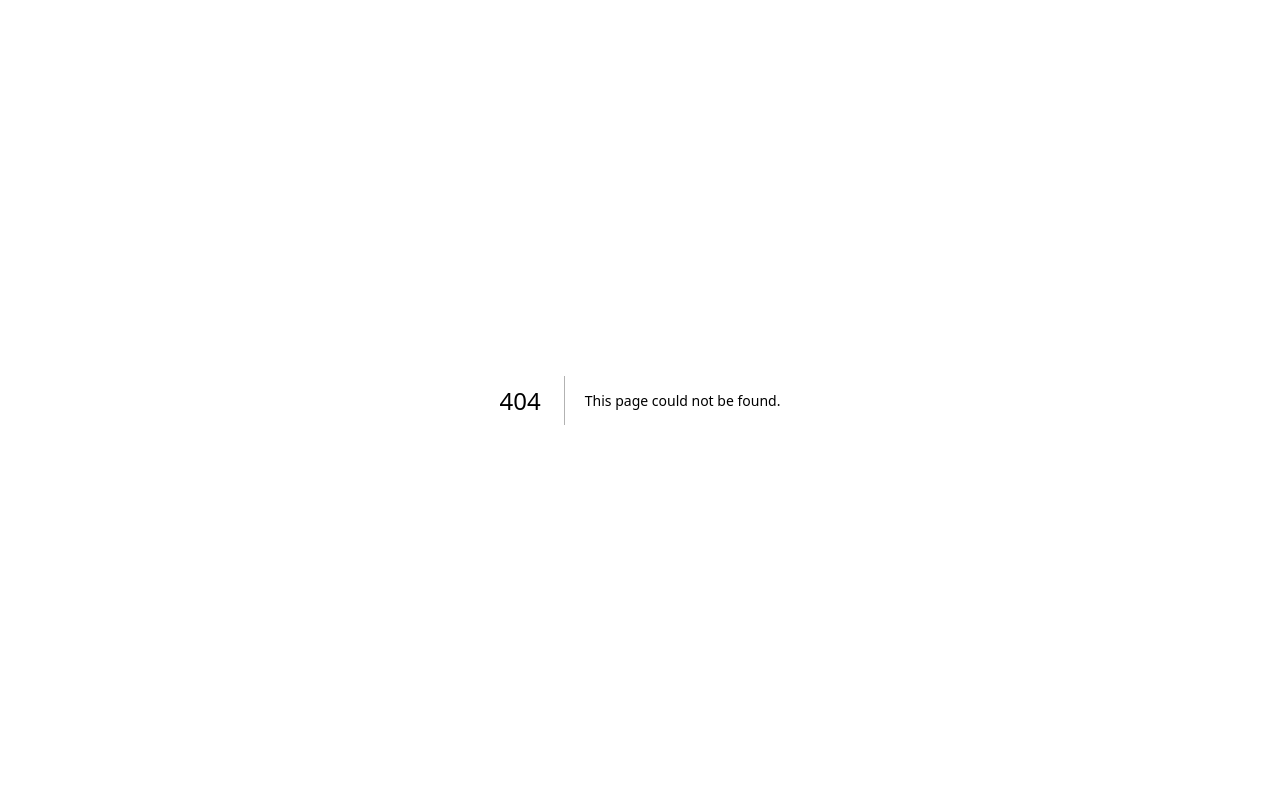
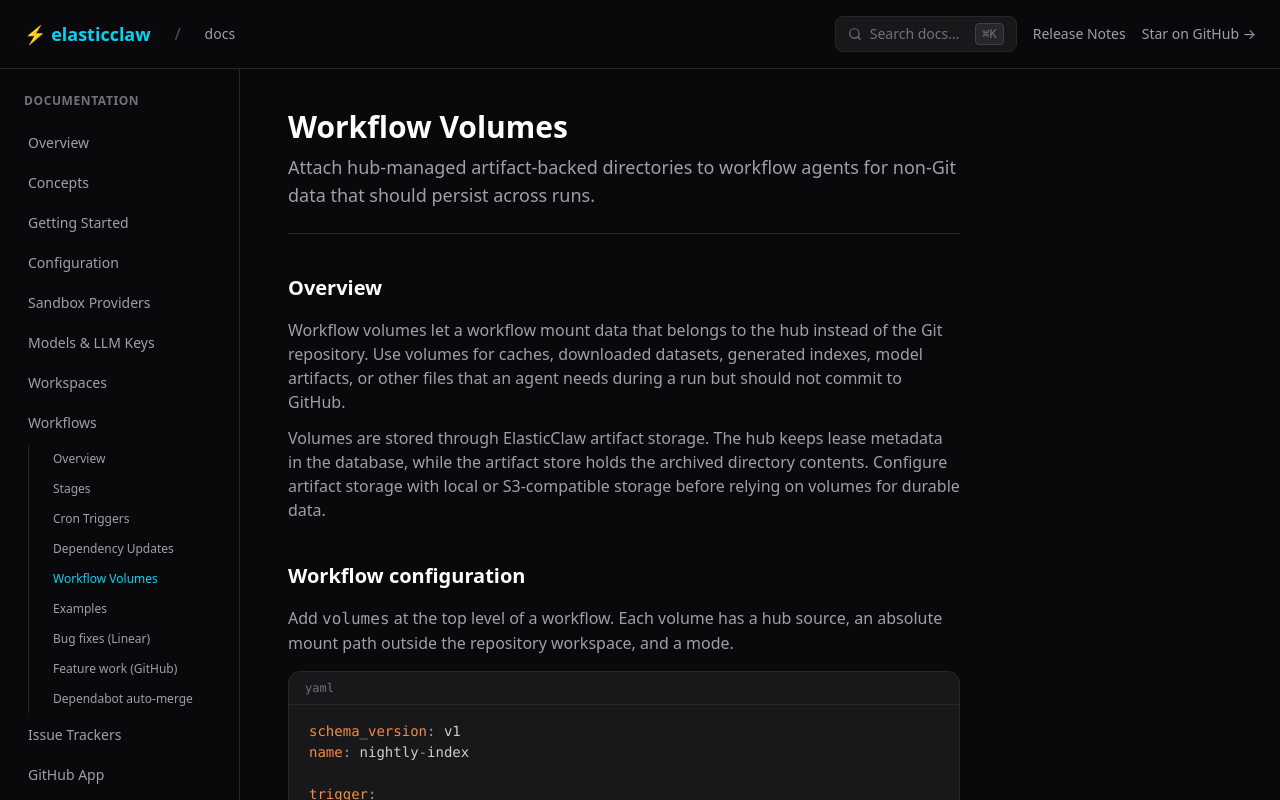
Before and after one commit to elasticclaw/elasticclaw.ai, a Next.js app: page /docs/workflow-volumes in a window 1280 px wide. Before the commit this address had no page. Shown: the top 800 px of the page. Built offline with nearby package versions, Linux system fonts and the light colour scheme.

Commit message:
Document workflow volumes

```diff
--- a/src/app/docs/layout.tsx
+++ b/src/app/docs/layout.tsx
@@ -64,6 +64,7 @@ const NAV_ITEMS: NavItem[] = [
       { href: "/docs/stages", label: "Stages" },
       { href: "/docs/cron-triggers", label: "Cron Triggers" },
       { href: "/docs/dependency-updates", label: "Dependency Updates" },
+      { href: "/docs/workflow-volumes", label: "Workflow Volumes" },
       { href: "/docs/examples", label: "Examples" },
       { href: "/docs/examples/bugfix-linear", label: "Bug fixes (Linear)" },
       { href: "/docs/examples/feature-github", label: "Feature work (GitHub)" },
--- /dev/null
+++ b/src/app/docs/workflow-volumes/page.tsx
@@ -0,0 +1,149 @@
+import type { Metadata } from "next";
+import { DocsPage, CodeBlock, Section, Note } from "@/components/docs-page";
+
+export const metadata: Metadata = { title: "Workflow Volumes" };
+
+export default function WorkflowVolumesPage() {
+  return (
+    <DocsPage
+      title="Workflow Volumes"
+      description="Attach hub-managed artifact-backed directories to workflow agents for non-Git data that should persist across runs."
+    >
+      <Section title="Overview">
+        <p>
+          Workflow volumes let a workflow mount data that belongs to the hub
+          instead of the Git repository. Use volumes for caches, downloaded
+          datasets, generated indexes, model artifacts, or other files that an
+          agent needs during a run but should not commit to GitHub.
+        </p>
+        <p className="mt-2">
+          Volumes are stored through ElasticClaw artifact storage. The hub keeps
+          lease metadata in the database, while the artifact store holds the
+          archived directory contents. Configure artifact storage with local or
+          S3-compatible storage before relying on volumes for durable data.
+        </p>
+      </Section>
+
+      <Section title="Workflow configuration">
+        <p>
+          Add <code>volumes</code> at the top level of a workflow. Each volume
+          has a hub source, an absolute mount path outside the repository
+          workspace, and a mode.
+        </p>
+        <CodeBlock lang="yaml">{`schema_version: v1
+name: nightly-index
+
+trigger:
+  cron:
+    schedule: "0 3 * * *"
+    timezone: UTC
+
+volumes:
+  - name: dependency-cache
+    source: hub://volumes/dependency-cache
+    mount: /home/daytona/.elasticclaw/volumes/dependency-cache
+    mode: rw
+  - name: reference-data
+    source: hub://volumes/reference-data:v1
+    mount: /home/daytona/.elasticclaw/volumes/reference-data
+    mode: ro
+
+stages:
+  - id: working
+    entry: true
+    on_enter:
+      inject: |
+        Use /home/daytona/.elasticclaw/volumes/reference-data for inputs.
+        Store reusable generated files in /home/daytona/.elasticclaw/volumes/dependency-cache.
+
+  - id: done
+    terminal: true
+    triggers:
+      - message_contains: "[DONE]"`}</CodeBlock>
+      </Section>
+
+      <Section title="Fields">
+        <div className="space-y-3 text-sm text-zinc-400">
+          <p><code className="text-cyan-300">name</code> - Workflow-local volume name. Use letters, numbers, hyphens, or underscores.</p>
+          <p><code className="text-cyan-300">source</code> - Hub volume ref in the form <code>hub://volumes/&lt;name&gt;</code> or <code>hub://volumes/&lt;name&gt;:&lt;tag&gt;</code>. Untagged refs use <code>latest</code>.</p>
+          <p><code className="text-cyan-300">mount</code> - Absolute path where the volume is extracted inside the sandbox. It must be outside the repository workspace.</p>
+          <p><code className="text-cyan-300">mode</code> - <code>ro</code> for read-only or <code>rw</code> for read/write. Defaults to <code>ro</code>.</p>
+        </div>
+      </Section>
+
+      <Section title="Read-only and read/write leases">
+        <p>
+          The hub leases every configured volume before the workflow agent runs.
+          Read-only volumes can be attached by many workflow runs at the same
+          time. Read/write volumes take an exclusive lease so only one active
+          run can modify that volume ref.
+        </p>
+        <p className="mt-2">
+          When a read/write workflow finishes or is stopped by the hub,
+          ElasticClaw asks the bridge to upload the mounted directory back to the
+          hub. The hub stores a new artifact manifest and updates the volume ref.
+        </p>
+        <Note>
+          RWX/shared-writer semantics are intentionally not supported. Use one
+          read/write workflow run at a time for a given volume ref, or split data
+          across separate volume names or tags.
+        </Note>
+      </Section>
+
+      <Section title="Storage backend">
+        <p>
+          Volumes use the same <code>artifact_storage</code> configuration as
+          other hub-owned artifacts. Local storage is the default. Use S3-compatible
+          storage when the hub should store volume data outside the hub filesystem.
+        </p>
+        <CodeBlock lang="yaml">{`artifact_storage:
+  backend: s3
+  s3:
+    bucket: elasticclaw-artifacts
+    region: us-east-1
+    prefix: production
+    access_key_id: ${"${ELASTICCLAW_ARTIFACTS_ACCESS_KEY_ID}"}
+    secret_access_key: ${"${ELASTICCLAW_ARTIFACTS_SECRET_ACCESS_KEY}"}`}</CodeBlock>
+        <p>
+          See <a href="/docs/artifact-storage" className="text-cyan-300">Artifact Storage</a> for local path and S3-compatible endpoint examples.
+        </p>
+      </Section>
+
+      <Section title="Mount path guidance">
+        <ul className="list-disc pl-6 space-y-2">
+          <li>
+            Mount volumes outside <code>/home/daytona/.openclaw/workspace</code>
+            and outside <code>/workspace</code>. Repository paths are blocked so
+            volume files do not look like normal Git working tree files.
+          </li>
+          <li>
+            Use a stable path such as <code>/home/daytona/.elasticclaw/volumes/&lt;name&gt;</code>
+            and mention it in the stage instructions or command configuration.
+          </li>
+          <li>
+            Do not store secrets in volumes. Use workspace secrets for sensitive
+            values that should be injected as environment variables.
+          </li>
+        </ul>
+      </Section>
+
+      <Section title="Operational notes">
+        <ul className="list-disc pl-6 space-y-2">
+          <li>
+            Volume data is transferred as compressed tar archives between the
+            hub and the bridge. Large volumes add startup and shutdown time.
+          </li>
+          <li>
+            Back up both the hub database and artifact storage. The artifact
+            store contains volume bytes; the database contains lease and workflow
+            metadata.
+          </li>
+          <li>
+            If a workflow crashes before a read/write sync completes, the last
+            successfully stored manifest remains the current volume ref.
+          </li>
+        </ul>
+      </Section>
+    </DocsPage>
+  );
+}
--- a/src/components/docs-search.tsx
+++ b/src/components/docs-search.tsx
@@ -20,6 +20,7 @@ const DOCS_INDEX: SearchDoc[] = [
   { title: "Workflow Stages", href: "/docs/stages", excerpt: "Workflow state machines for created, done, CI, review, and merge behavior.", tags: ["stages", "workflow", "lifecycle"] },
   { title: "Server Config", href: "/docs/hub", excerpt: "hub.yaml reference — providers, LLM keys, authentication, and server-level settings.", tags: ["config", "yaml", "server"] },
   { title: "Artifact Storage", href: "/docs/artifact-storage", excerpt: "Configure local or S3-compatible storage for hub-owned artifacts.", tags: ["storage", "artifact", "s3", "local", "checkpoint", "volume"] },
+  { title: "Workflow Volumes", href: "/docs/workflow-volumes", excerpt: "Attach hub-managed artifact-backed directories to workflow agents for non-Git data.", tags: ["workflow", "volumes", "artifact", "storage", "lease", "cache"] },
   { title: "Providers", href: "/docs/providers", excerpt: "Sandbox providers: Daytona, Replicated CMX, and exedev.", tags: ["providers", "daytona", "cmx", "sandbox"] },
   { title: "Daytona", href: "/docs/providers/daytona", excerpt: "Configure Daytona cloud development environments as sandbox providers.", tags: ["providers", "daytona", "sandbox", "snapshots"] },
   { title: "Replicated CMX", href: "/docs/providers/replicated", excerpt: "Configure Replicated Compatibility Matrix sandboxes for ElasticClaw.", tags: ["providers", "replicated", "cmx", "sandbox"] },
```
